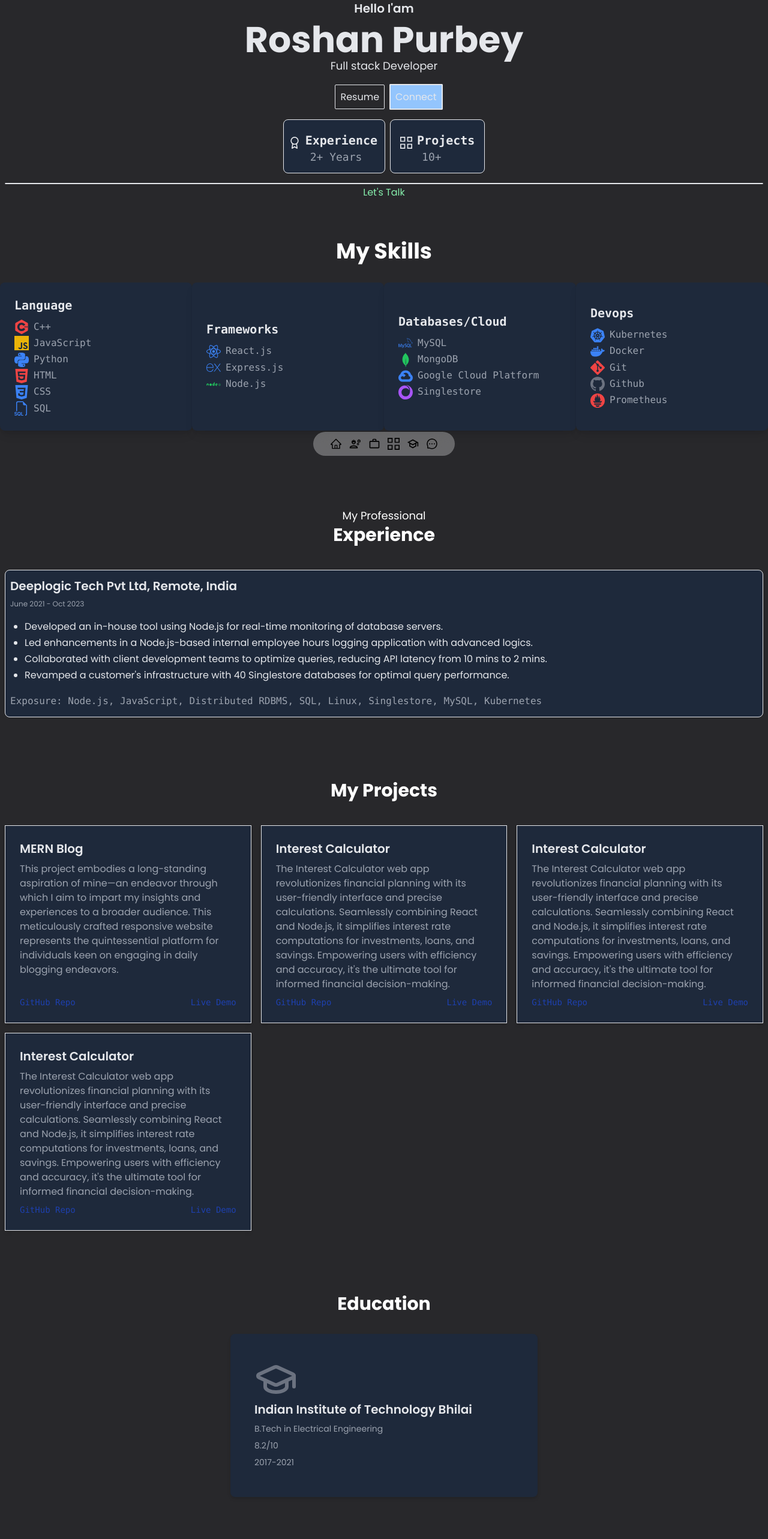
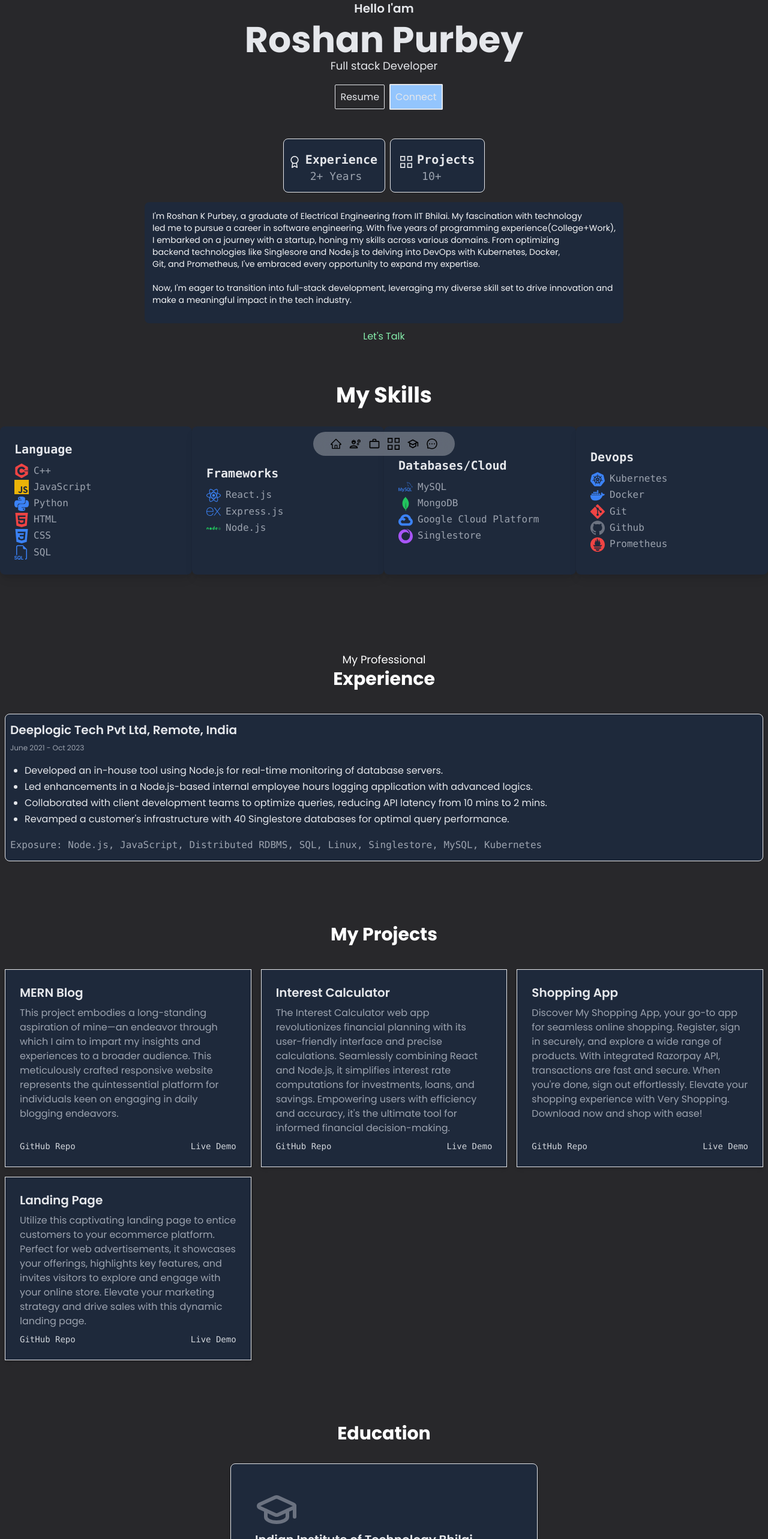
Before and after one commit to roshank07/Portfolio-2, a React (Vite) app: page / in a window 1280 px wide. Shown: the top 2566 px of the page at 60% size. Built offline with nearby package versions, Linux system fonts and the light colour scheme.

Commit message:
Published interim portfolio

```diff
--- a/src/components/Education/Education.jsx
+++ b/src/components/Education/Education.jsx
@@ -9,7 +9,7 @@ export default function Education() {
         <h2 className="text-2xl lg:text-3xl font-bold text-white mb-8 text-center">
           Education
         </h2>
-        <div className="max-w-lg mx-auto bg-slate-800 shadow-md rounded-lg p-10">
+        <div className="max-w-lg mx-auto bg-slate-800 shadow-md rounded-lg p-10 hover:scale-105 transition-transform-300 border">
           <LuGraduationCap  className="text-gray-500 mr-2 inline-block text-7xl"/>
           <h3 className="text-xl font-semibold text-gray-200 mb-2">Indian Institute of Technology Bhilai</h3>
           <p className="text-gray-400 mb-2 text-xs sm:text-sm">B.Tech in Electrical Engineering</p>
--- a/src/components/Header/Header.jsx
+++ b/src/components/Header/Header.jsx
@@ -9,7 +9,7 @@ import resume from "../../assets/Roshan_resume_feb.pdf";
 export default function Header() {
   return (
     <header id="home" className="">
-      <div className="flex flex-col justify-center mx-auto px-2 w-full text-gray-200">
+      <div className="flex flex-col justify-center mx-auto px-2 mb-8 w-full text-gray-200">
         <h2 className="font-semibold text-xl text-center">Hello I'am</h2>
         <h1 className="text-3xl sm:text-4xl md:text-5xl lg:text-6xl font-bold mt-2 text-center">
           Roshan Purbey
@@ -58,8 +58,23 @@ export default function Header() {
             </div>
           </div>
         </div>
-        <div className="px-2 border bg-slate-800 text-gray-200 rounded-lg hover:scale-105 transition-transform-300"></div>
-        <a href="#contacts" className="text-green-300 flex justify-center">
+        <div className="p-3 mx-auto border border-transparent bg-slate-800 text-gray-200 rounded-lg hover:scale-105 transition-transform-300">
+        <div className="text-gray-100 sm:text-sm text-xs flex justify-center mb-4">
+              I'm Roshan K Purbey, a graduate of Electrical Engineering from IIT
+              Bhilai. My fascination with technology<br/> led me to pursue a career
+              in software engineering. With five years of programming
+              experience(College+Work),<br/> I embarked on a journey with a startup, honing my
+              skills across various domains. From optimizing <br/> backend
+              technologies like Singlesore and Node.js to delving into DevOps
+              with Kubernetes, Docker,<br/> Git, and Prometheus, I've embraced every
+              opportunity to expand my expertise.
+              <br/><br/>
+              Now, I'm eager to transition into full-stack development, leveraging my diverse skill set to
+              drive innovation and<br/> make a meaningful impact in the tech
+              industry.
+            </div>
+        </div>
+        <a href="#contacts" className="text-green-300 flex justify-center mt-2">
           Let's Talk
         </a>
       </div>
--- a/src/components/Projects/Projects.jsx
+++ b/src/components/Projects/Projects.jsx
@@ -20,7 +20,7 @@ export default function Portfolio() {
               This project embodies a long-standing aspiration of mine—an endeavor through which I aim to impart my insights and experiences to a broader audience. This meticulously crafted responsive website represents the quintessential platform for individuals keen on engaging in daily blogging endeavors.
               </p>
             </div>
-            <div className="flex justify-between text-sm font-mono text-blue-800">
+            <div className="flex justify-between text-sm font-mono text-gray-300">
               <a
                 href="https://github.com/roshank07/My_blog_website-MERN"
                 target="_blank"
@@ -49,36 +49,7 @@ export default function Portfolio() {
               The Interest Calculator web app revolutionizes financial planning with its user-friendly interface and precise calculations. Seamlessly combining React and Node.js, it simplifies interest rate computations for investments, loans, and savings. Empowering users with efficiency and accuracy, it's the ultimate tool for informed financial decision-making.
               </p>
             </div>
-            <div className="flex justify-between text-sm font-mono text-blue-800">
-              <a
-                href="https://github.com/roshank07/Interest-calculator-frontend"
-                target="_blank"
-                rel="noopener noreferrer"
-                className="hover:underline"
-              >
-                GitHub Repo
-              </a>
-              <a
-                href="https://roshan-interest-calculator.netlify.app/"
-                target="_blank"
-                rel="noopener noreferrer"
-                className="hover:underline"
-              >
-                Live Demo
-              </a>
-            </div>
-          </div>
-          {/* Project 3 */}
-          <div className="bg-slate-800 border border-violet shadow-md  p-6 flex flex-col justify-between hover:scale-105 transition duration-300 ">
-            <div className="">
-              <h3 className="text-lg lg:text-xl font-semibold text-gray-200 mb-1 lg:mb-2">
-                Interest Calculator
-              </h3>
-              <p className="text-sm lg:text-base text-gray-400  mb-2">
-              The Interest Calculator web app revolutionizes financial planning with its user-friendly interface and precise calculations. Seamlessly combining React and Node.js, it simplifies interest rate computations for investments, loans, and savings. Empowering users with efficiency and accuracy, it's the ultimate tool for informed financial decision-making.
-              </p>
-            </div>
-            <div className="flex justify-between text-sm font-mono text-blue-800">
+            <div className="flex justify-between text-sm font-mono text-gray-300">
               <a
                 href="https://github.com/roshank07/MERN-Interest-App"
                 target="_blank"
@@ -97,19 +68,19 @@ export default function Portfolio() {
               </a>
             </div>
           </div>
-          {/* Project 4 */}
+          {/* Project 3 */}
           <div className="bg-slate-800 border border-violet shadow-md  p-6 flex flex-col justify-between hover:scale-105 transition duration-300 ">
             <div className="">
               <h3 className="text-lg lg:text-xl font-semibold text-gray-200 mb-1 lg:mb-2">
-                Interest Calculator
+                Shopping App
               </h3>
               <p className="text-sm lg:text-base text-gray-400  mb-2">
-              The Interest Calculator web app revolutionizes financial planning with its user-friendly interface and precise calculations. Seamlessly combining React and Node.js, it simplifies interest rate computations for investments, loans, and savings. Empowering users with efficiency and accuracy, it's the ultimate tool for informed financial decision-making.
+              Discover My Shopping App, your go-to app for seamless online shopping. Register, sign in securely, and explore a wide range of products. With integrated Razorpay API, transactions are fast and secure. When you're done, sign out effortlessly. Elevate your shopping experience with Very Shopping. Download now and shop with ease!
               </p>
             </div>
-            <div className="flex justify-between text-sm font-mono text-blue-800">
+            <div className="flex justify-between text-sm font-mono text-gray-300">
               <a
-                href="https://github.com/roshank07/Interest-calculator-frontend"
+                href="https://github.com/roshank07/Shopping_App"
                 target="_blank"
                 rel="noopener noreferrer"
                 className="hover:underline"
@@ -117,7 +88,36 @@ export default function Portfolio() {
                 GitHub Repo
               </a>
               <a
-                href="https://roshan-interest-calculator.netlify.app/"
+                href="https://shopping-app-g3ow.onrender.com"
+                target="_blank"
+                rel="noopener noreferrer"
+                className="hover:underline"
+              >
+                Live Demo
+              </a>
+            </div>
+          </div>
+          {/* Project 4 */}
+          <div className="bg-slate-800 border border-violet shadow-md  p-6 flex flex-col justify-between hover:scale-105 transition duration-300 ">
+            <div className="">
+              <h3 className="text-lg lg:text-xl font-semibold text-gray-200 mb-1 lg:mb-2">
+                Landing Page
+              </h3>
+              <p className="text-sm lg:text-base text-gray-400  mb-2">
+              Utilize this captivating landing page to entice customers to your ecommerce platform. Perfect for web advertisements, it showcases your offerings, highlights key features, and invites visitors to explore and engage with your online store. Elevate your marketing strategy and drive sales with this dynamic landing page.
+              </p>
+            </div>
+            <div className="flex justify-between text-sm font-mono text-gray-300">
+              <a
+                href="https://github.com/roshank07/landing-page"
+                target="_blank"
+                rel="noopener noreferrer"
+                className="hover:underline"
+              >
+                GitHub Repo
+              </a>
+              <a
+                href="https://jolly-moxie-4a059e.netlify.app/"
                 target="_blank"
                 rel="noopener noreferrer"
                 className="hover:underline"
--- a/src/components/Skills/Skills.jsx
+++ b/src/components/Skills/Skills.jsx
@@ -30,6 +30,7 @@ export default function Skills() {
         </h2>
         <div>
         <div className="grid grid-cols-2 lg:grid-cols-4 text-gray-400 p-2 sm:p-0">
+          {/* Languages */}
         <div className="bg-slate-800 shadow-lg rounded-lg p-6 flex items-center hover:scale-105 transition duration-300">
         <div className="font-mono">
               <h3 className="text-sm sm:text-xl font-semibold text-gray-200 mb-2 inline-block">
```
